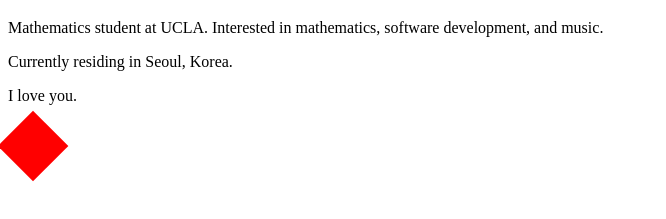
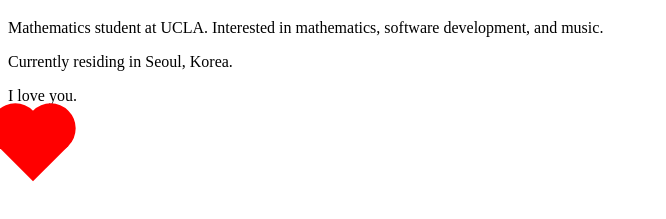
Before and after one commit to eunsooan/eunsooan.github.io, a plain HTML site: page index.html in a window 1280 px wide. Shown: the part 61-280 px from the top of the page, without its empty margins (0-666 px from the left). Drawn offline with Linux system fonts and the light colour scheme.

Commit message:
Update index.html

```diff
--- a/index.html
+++ b/index.html
@@ -15,6 +15,7 @@
     content: "";
     border-radius: 50%;
     background-color: red;
+    position: absolute;
     width: 50px;
     height: 50px;
     top: 0px;
@@ -25,6 +26,7 @@
     content: "";
     border-radius: 50%;
     background-color: red;
+    position: absolute;
     width: 50px;
     height: 50px;
     top: -25px;
```
